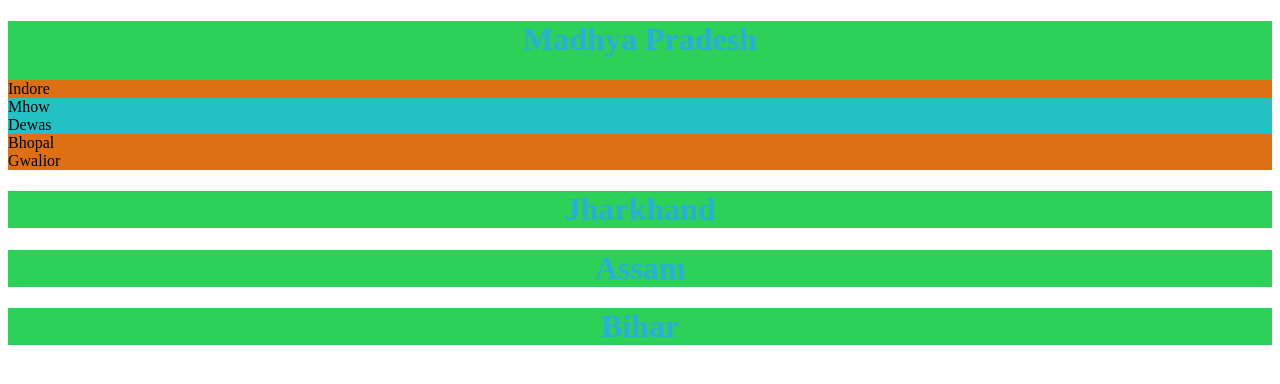
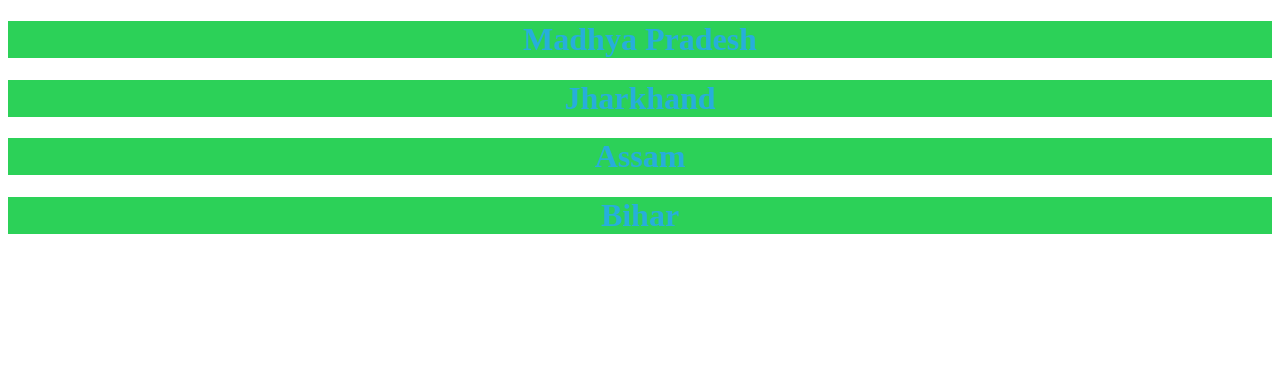
Before and after one commit to aquib97shaikh/Hackathon-7---Nested-List, a React app: page / in a window 1280 px wide. Shown: the top 384 px of the page. Built offline with nearby package versions, Linux system fonts and the light colour scheme.

Commit message:
added toggle

```diff
--- a/src/components/App.js
+++ b/src/components/App.js
@@ -155,35 +155,76 @@ const states = [
 ];
 
 function App() {
-  const [city, setCity] = useState(0);
-  const [state, setState] = useState(0);
-  const town =states[state].cities[city].towns.map((town,tid)=>(
-    <div id={"town"+(tid+1)} key={town.name+tid}>{town}</div>
-  ));
-  console.log(town);
+  const [city, setCity] = useState(-1);
+  const [state, setState] = useState(-1);
+  // const town = states[state].cities[city].towns.map((town, tid) => (
+  //   <div id={"town" + (tid + 1)} key={town.name + tid}>
+  //     {town}
+  //   </div>
+  // ));
+  // console.log(town);
+  // const getCities = (id) => {
+  //   console.log(id, state);
+  //   if (id == state) {
+  //     const b = states[state].cities.map((c, cid) => {
+  //       <div
+  //         className="city"
+  //         key={c.name + cid}
+  //         id={"city" + (cid + 1)}
+  //         onClick={() => (city === cid ? setCity(-1) : setCity(id))}
+  //       >
+  //         {c.name}
+  //       </div>;
+  //     });
+  //     return b;
+  //   }
+  //   return null;
+  // };
+  // const getTown = (id) => {
+  //   {
+  //     return city == id
+  //       ? states[state].cities[city].towns.map((town, tid) => (
+  //           <div className="town" id={"town" + (tid + 1)} key={town.name}>
+  //             {town.name}
+  //           </div>
+  //         ))
+  //       : null;
+  //   }
+  // };
+  const getMethods = (obj) => {
+    let properties = new Set()
+    let currentObj = obj
+    do {
+      Object.getOwnPropertyNames(currentObj).map(item => properties.add(item))
+    } while ((currentObj = Object.getPrototypeOf(currentObj)))
+    return [...properties.keys()].filter(item => typeof obj[item] === 'function')
+  }
   return (
     <div id="main">
-
       {states.map((st, id) => (
         <div
           className="state"
           id={"state" + (id + 1)}
           key={st.name + id}
-            onClick={() => setState(id)}
+          onClick={(event) => {if(event.target.tagName=="H1"){
+            id===state ?setState(-1) :setState(id);
+            setCity(-1);
+          } }}
         >
           <h1>{st.name}</h1>
-            { id==state?
+          {/* {getCities(id)} */}
+          { state >= 0 && id==state ?
 
                 states[state].cities.map((ci, cityId) => (
                   <div
                     className="city"
                     id={"city" + (cityId + 1)}
                     key={ci.name + cityId}
-                    onClick={() => setCity(cityId)}
+                    onClick={(event) => {city===cityId? setCity(-1) :setCity(cityId);}}
                   >
                     {ci.name}
                     {
-                      city==cityId ?
+                      city>=0 && city==cityId ?
                       states[state].cities[city].towns.map((town, tid) => (
                         <div className="town" id={"town" + (tid+1)} key={town.name}>
                           {town.name}
@@ -197,9 +238,6 @@ function App() {
             }
         </div>
       ))}
-
-
-
     </div>
   );
 }
```
Lines whose indentation alone changed are shown as unchanged.
